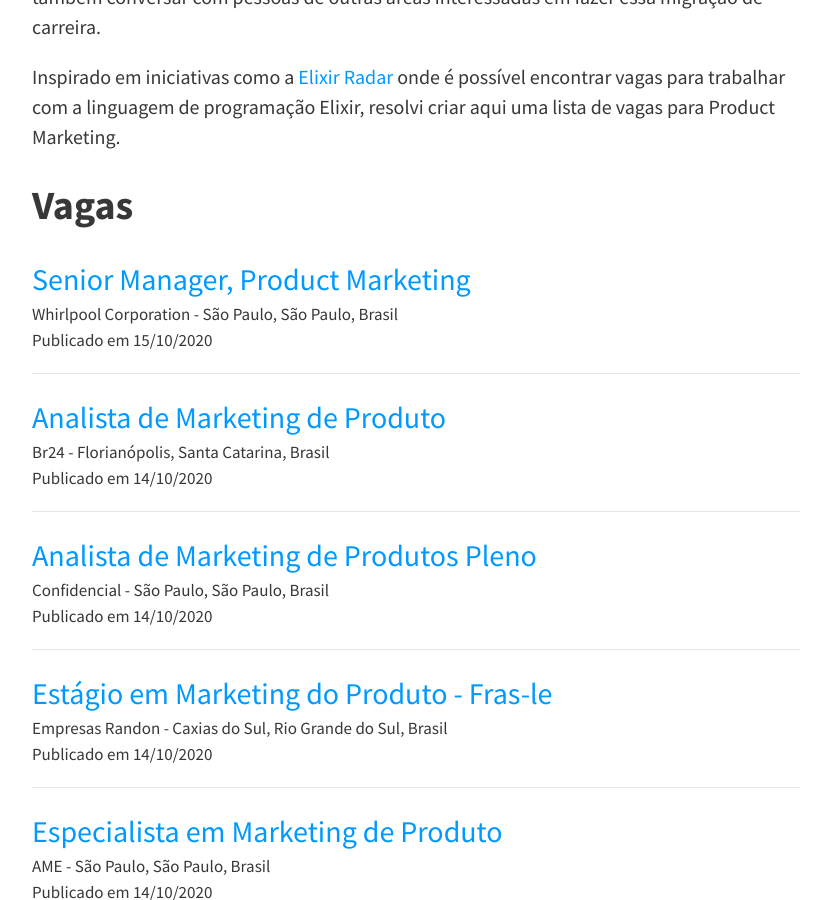
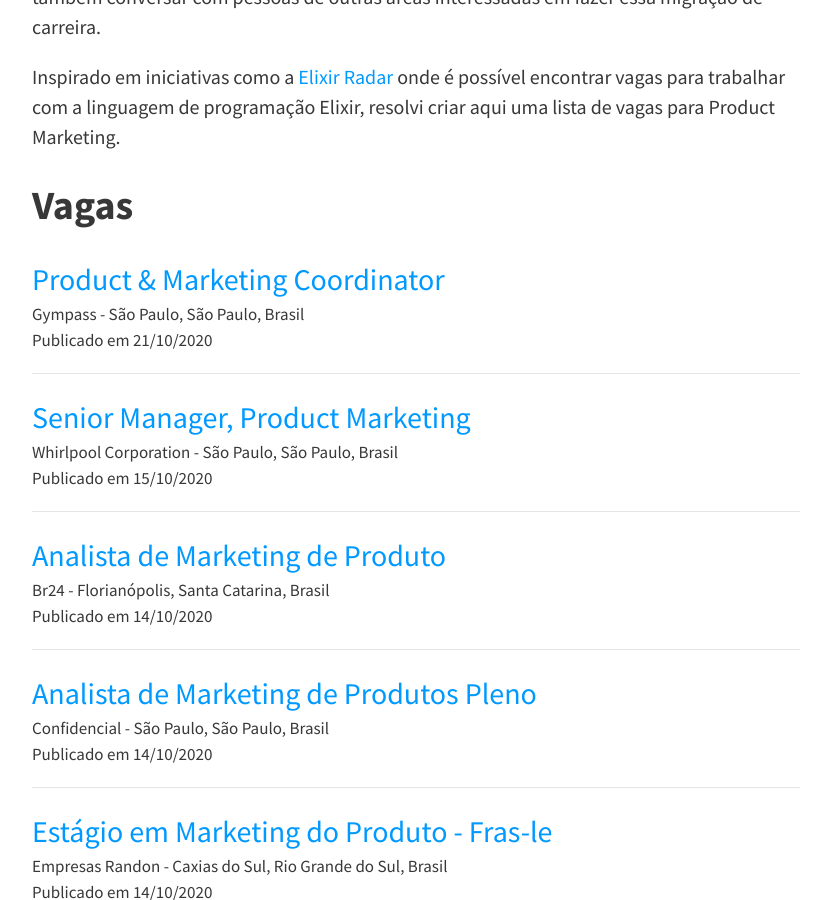
Before and after one commit to felipecbarbosa/felipecbarbosa.github.io, a Jekyll site: the page built from product-marketing/vagas.md, in a window 1280 px wide and 900 px high, scrolled down 953 px. Shown: the whole window, without its empty margins (224-1040 px from the left). Built offline with Jekyll 4.4.1, drawn with Linux system fonts in a browser that asks for light colours; nearby versions of some CDN libraries; comment, search, counter and statistics services are not loaded.

Commit message:
Added new job gympass

```diff
--- a/_data/job.json
+++ b/_data/job.json
@@ -1,4 +1,11 @@
 [
+    {
+        "url": "https://www.linkedin.com/jobs/view/2221557674/",
+        "title": "Product & Marketing Coordinator",
+        "location": "Gympass - São Paulo, São Paulo, Brasil",
+        "date": "Publicado em 21/10/2020",
+        "track": "whirlpool"
+    },
     {
         "url": "https://www.linkedin.com/jobs/view/2208657165/",
         "title": "Senior Manager, Product Marketing",
```
